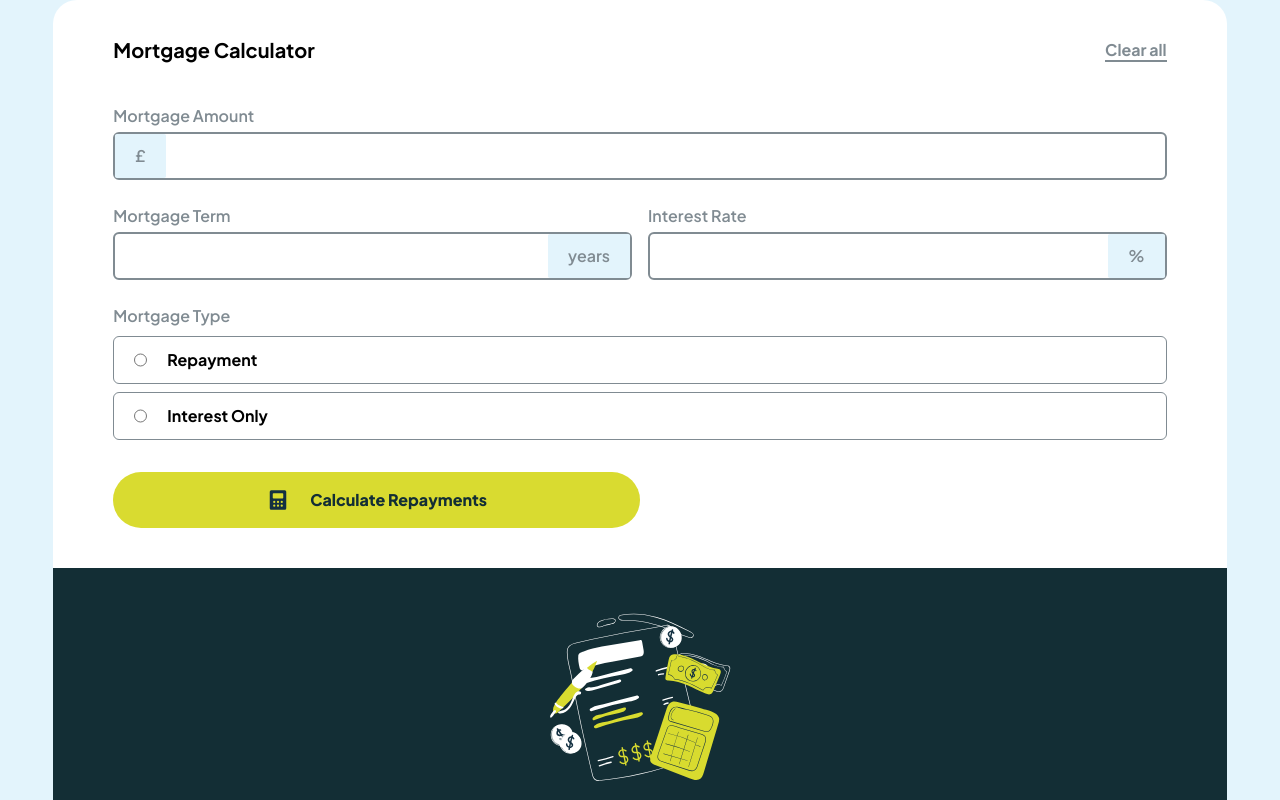
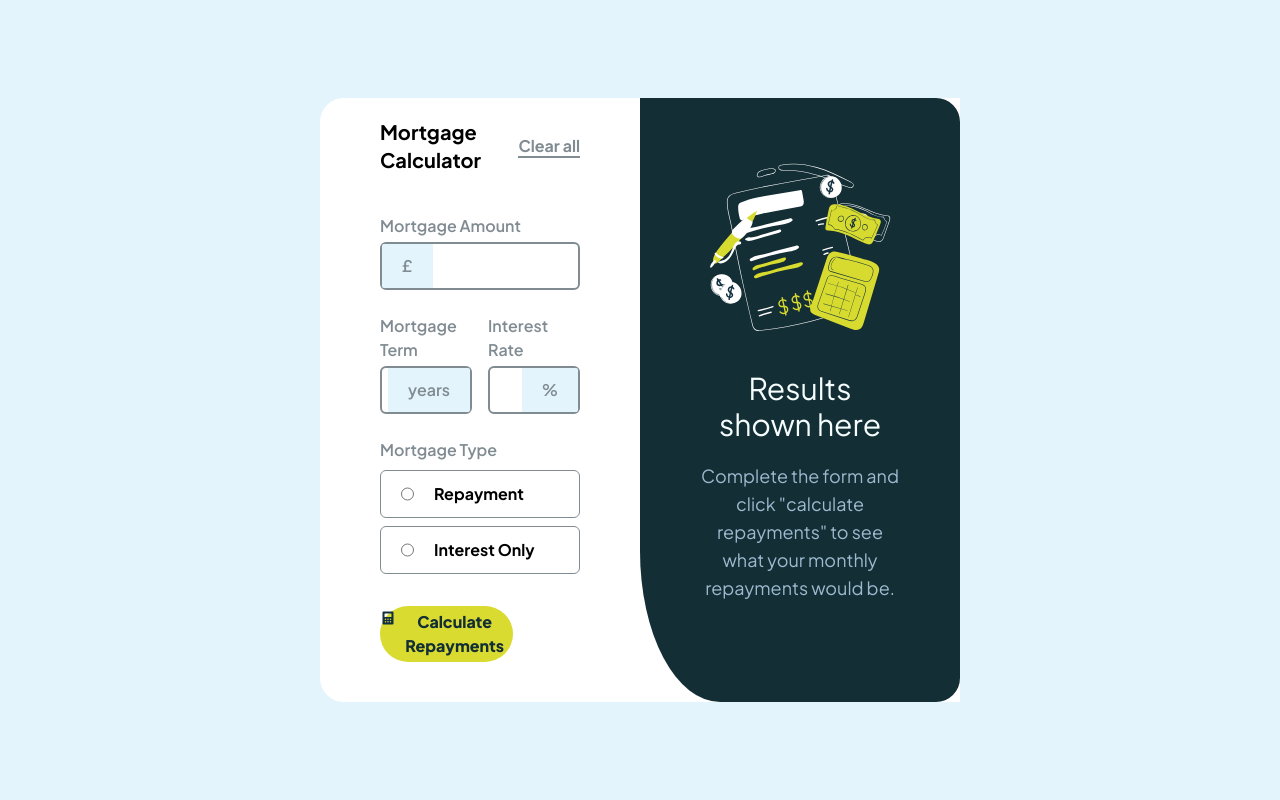
Before and after one commit to reactaleks/mortgage-calculator-nextjs, a Next.js app: page / in a window 1280 px wide. Shown: the top 800 px of the page. Built offline with nearby package versions, Linux system fonts and the light colour scheme.

Commit message:
Added desktop responsive layout classes

```diff
--- a/components/MortgageCalculatorColumnComponent.tsx
+++ b/components/MortgageCalculatorColumnComponent.tsx
@@ -1,6 +1,6 @@
 export default function MortgageCalculatorColumn({children , bgcolour , textcolour, columnheight, roundBorder}) {
     return (
-        <div className={`mortgage-calculator-column ${bgcolour} ${textcolour} ${columnheight} ${roundBorder} sm:px-5 md:px-10`}>
+        <div className={`mortgage-calculator-column h-full ${bgcolour} ${textcolour} ${columnheight} ${roundBorder} sm:px-5 md:px-10 lg:h-full content-center `}>
             {children}
         </div>
     )
--- a/components/MortgageCalculatorComponent.tsx
+++ b/components/MortgageCalculatorComponent.tsx
@@ -130,19 +130,21 @@ export default function MortgageCalculatorComponent() {
   };
 
   return (
-    <div className="flex flex-col overflow-hidden mortgage-calculator-component md:w-11/12 md:m-auto md:auto">
+    <div className="flex flex-col overflow-hidden mortgage-calculator-component md:w-11/12 md:m-auto md:auto lg:w-9/12 xl:w-6/12">
+      <div className="grid-cols-2 gap-0 lg:grid lg:grid-cols-2">
+        <div className="">
           <MortgageCalculatorColumn
             bgcolour="bg-white"
             textcolour="text-black"
             columnheight="h-auto"
-        roundBorder="md:rounded-t-3xl"
+            roundBorder="md:rounded-t-3xl lg:rounded-l-3xl lg:rounded-r-none"
           >
-        <div className="justify-between columns-1 md:items-center md:columns-2 md:mt-4 md:flex">
+            <div className="justify-between md:items-center md:grid-cols-2 md:grid md:mt-4 lg:mt-0">
               <CalculatorColumnTitle
                 columnTitle="Mortgage Calculator"
                 textalaignment="text-start"
               />
-          <CalculatorColumnDescription textalignment="text-start">
+              <CalculatorColumnDescription textalignment="text-start md:text-right">
                 <a
                   className="font-bold border-b-2 border-almost-light-blue text-almost-light-blue"
                   onClick={() => {
@@ -165,12 +167,13 @@ export default function MortgageCalculatorComponent() {
               repaymentSelected={mortgageRepaymentType}
             />
           </MortgageCalculatorColumn>
-
+        </div>
+        <div className="lg:bg-white">
           <MortgageCalculatorColumn
             bgcolour="bg-dark-blue"
             textcolour="text-white"
             columnheight="h-auto"
-        roundBorder="md:rounded-b-3xl"
+            roundBorder="md:rounded-b-3xl lg:rounded-r-3xl lg:rounded-tl-none lg:rounded-bl-special lg:content-start lg:pt-5"
           >
             <CalculatorColumnDescription textalignment="text-center">
               <CalculatorOutput
@@ -181,5 +184,7 @@ export default function MortgageCalculatorComponent() {
             </CalculatorColumnDescription>
           </MortgageCalculatorColumn>
         </div>
+      </div>
+    </div>
   );
 }
--- a/components/MortgageCalculatorFormComponent.tsx
+++ b/components/MortgageCalculatorFormComponent.tsx
@@ -40,7 +40,7 @@ export default function CalculatorForm({
         />
       </div>
 
-      <div className="md:columns-2 md:items-center md:mt-5">
+      <div className="md:grid md:grid-cols-2 md:gap-4 md:items-center md:mt-5">
         <CalculatorFormInput
           formInputLabel="Mortgage Term"
           formInputPlaceholder="years"
@@ -130,19 +130,19 @@ export default function CalculatorForm({
           </p>
         </fieldset>
       </>
-      <div className="md:mt-6 md:mb-10">
+      <div className="pb-10 md:mt-6">
         <button
-          className="flex items-center justify-center w-full m-auto mt-5 rounded-full md:ml-0 mb-7 calculator-submit-button text-dark-blue bg-dark-yellow h-14 md:w-6/12 "
+          className="flex items-center justify-center w-full m-auto mt-5 rounded-full md:ml-0 calculator-submit-button text-dark-blue bg-dark-yellow h-14 md:w-6/12 lg:w-8/12"
           type="submit"
         >
           <div className="flex">
-            <div className="mr-5 div">
+            <div className="mr-5 lg:mr-0 div">
               <Image
                 src={calculatorButtonImage}
                 alt="calculator button image"
               />
             </div>
-            <div className="font-extrabold div"> Calculate Repayments</div>
+            <div className="font-extrabold"> Calculate Repayments</div>
           </div>
         </button>
       </div>
--- a/components/MortgageCalculatorFormInputComponent.tsx
+++ b/components/MortgageCalculatorFormInputComponent.tsx
@@ -36,7 +36,6 @@ export default function CalculatorFormInput({
                     ${placeholderPosition === "right" ? "right-0.5 rounded-r-sm md:right-0.5" : "left-0.5 rounded-l-sm md:left-0.5"}
                     placeholder w-auto p-5 inset-y-0.5
                     flex items-center justify-center
-                    md:rounded-sm md:p-5 md:border-y-2 md:border-light-blue
                     pointer-events-none absolute  text-almost-light-blue font-semibold
                     ${formError ? "bg-error-red text-white" : "border-b-almost-light-blue bg-light-blue"}
 
--- a/components/MortgageCalculatorOutputCompoenent.tsx
+++ b/components/MortgageCalculatorOutputCompoenent.tsx
@@ -9,12 +9,12 @@ export default function CalculatorOutput({
 }) {
   if (didCalculate) {
     return (
-      <div className="flex flex-col items-center justify-center h-auto py-10 text-white-main">
+      <div className="flex flex-col items-center justify-center h-auto py-10 text-white-main lg:py-0">
         <div className="w-full mb-5 ">
-          <h3 className="text-3xl text-left text-white">Your results</h3>
+          <h3 className="text-3xl text-left text-white lg:text-2xl">Your results</h3>
         </div>
         <div className="">
-          <p className="text-lg text-left text-almost-white-blue">
+          <p className="text-lg text-left text-almost-white-blue lg:text-base">
             Your results are shown below based on the information you provided.
             To adjust the results, edit the form and click &quot;calculate
             repayments&quot; again.
--- a/tailwind.config.js
+++ b/tailwind.config.js
@@ -13,6 +13,9 @@ module.exports = {
       fontFamily: {
         sans: ["Plus Jakarta Sans ExtraLight", "sans-serif"]
       },
+      borderRadius: {
+        'special': '25%',
+      }
 
     },
     colors: {
```
Lines whose indentation alone changed are shown as unchanged.
